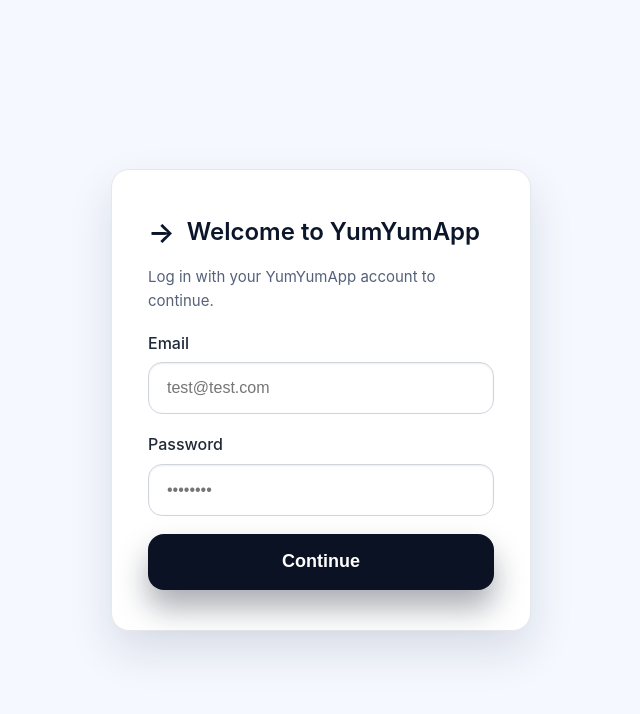
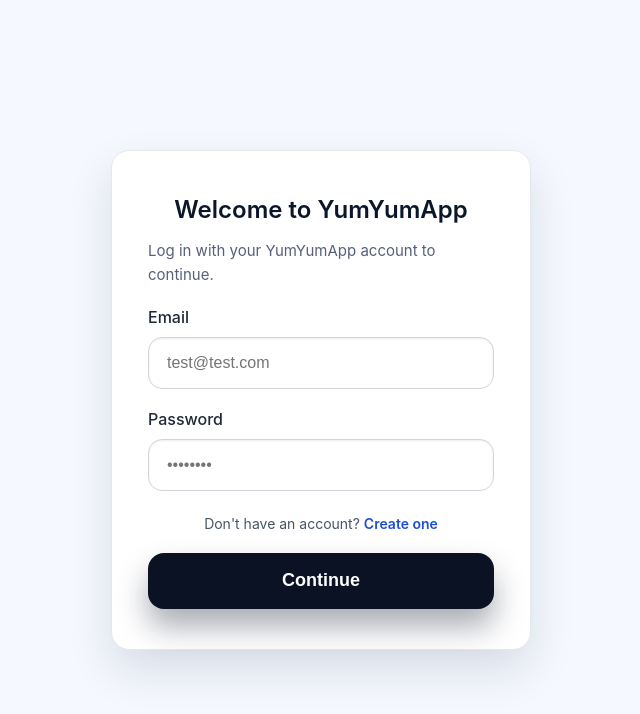
Before and after one commit to 23maxb/five-guys, a React (Vite) app in the folder yumyumapp/frontend/: page /login in a window 1280 px wide. Shown: the top 714 px of the page, without its empty margins (319-959 px from the left). Built offline with nearby package versions, Linux system fonts and the light colour scheme.

Commit message:
Updated login pate with registeration possible

```diff
--- a/yumyumapp/frontend/src/pages/Login.jsx
+++ b/yumyumapp/frontend/src/pages/Login.jsx
@@ -1,5 +1,5 @@
 import React, { useState } from 'react'
-import { useNavigate, useLocation } from 'react-router-dom'
+import { useNavigate, useLocation, Link } from 'react-router-dom'
 import { useAuth } from '../auth/AuthContext'
 import { login as apiLogin } from '../lib/api'
 
@@ -25,6 +25,7 @@
     },
     headingRow: {
         display: 'flex',
+        justifyContent: 'center',
         alignItems: 'center',
         gap: 12,
         fontSize: 24,
@@ -77,6 +78,18 @@
         color: isError ? '#b91c1c' : '#15803d',
         marginTop: 4,
     }),
+    footer: {
+        textAlign: 'center',
+        fontSize: 14,
+        color: '#475569',
+        marginTop: 4,
+    },
+    link: {
+        color: '#1d4ed8',
+        fontWeight: 600,
+        textDecoration: 'none',
+        marginLeft: 4,
+    },
 }
 
 export default function LoginPage() {
@@ -114,7 +127,6 @@
         <div style={styles.page}>
             <form onSubmit={onSubmit} style={styles.card}>
                 <div style={styles.headingRow}>
-                    <span style={styles.arrow}>→</span>
                     <span>Welcome to YumYumApp</span>
                 </div>
                 <p style={styles.subtext}>Log in with your YumYumApp account to continue.</p>
@@ -147,6 +159,13 @@
                     />
                 </label>
 
+                <div style={styles.footer}>
+                    Don't have an account?
+                    <Link to="/register" style={styles.link}>
+                        Create one
+                    </Link>
+                </div>
+
                 {error && <div style={styles.statusMessage(true)}>{error}</div>}
                 {success && !error && <div style={styles.statusMessage(false)}>{success}</div>}
 
```
Also changed, not shown: 1 other file (tests, documents, lock files or other folders).
